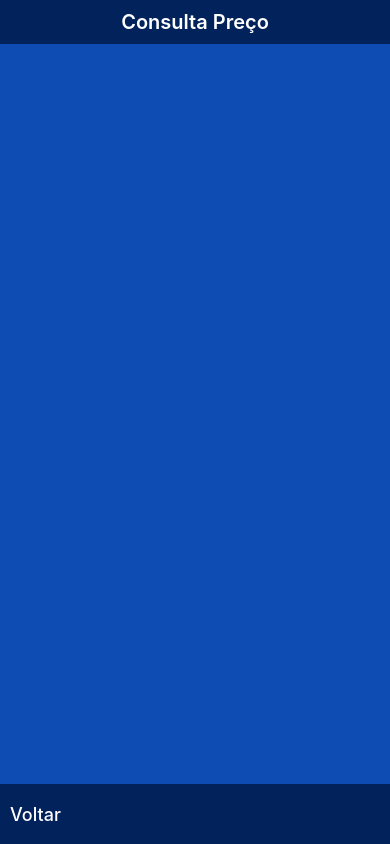
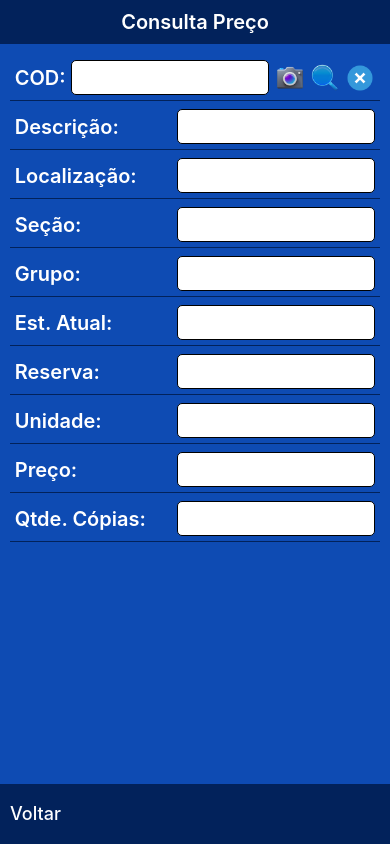
Before and after one commit to Mac-Sistemas-2-0/MacColetorReact, a React Native app: screen /CONSULTAPRECO in a window 390 px wide. Built offline with nearby package versions, Linux system fonts and the light colour scheme.

Commit message:
adicionar paginas

```diff
--- a/App.js
+++ b/App.js
@@ -10,7 +10,7 @@ import Menu from "./app/pages/Menu";
 import Inventario from "./app/pages/Inventario";
 import ImpEtiqueta from "./app/pages/ImpEtiqueta";
 import ConsultaPreco from "./app/pages/ConsultaPreco";
-import Cotacao from "./app/pages/Cotacao";
+import SolicitarCotacao from "./app/pages/SolicitarCotacao";
 
 
 const stack = createNativeStackNavigator();
@@ -65,8 +65,8 @@ export default function App() {
           }}
           />
           <stack.Screen
-          name="COTACAO"
-          component={Cotacao}
+          name="SOLICITARCOTACAO"
+          component={SolicitarCotacao}
           options={{
             headerShown: false
           }}
--- a/app/components/cardMenu.js
+++ b/app/components/cardMenu.js
@@ -27,7 +27,7 @@ const CardMenu = () => {
     {
       nome: "Cotação",
       icon: require('../assets/images/iconGrafico.png'),
-      nav: () => navigate.navigate('COTACAO')
+      nav: () => navigate.navigate('SOLICITARCOTACAO')
     }
   ]
   const {
--- a/app/context/Provider.js
+++ b/app/context/Provider.js
@@ -21,8 +21,16 @@ function Provider({ children }) {
   const [STATUS_INVENTARIO, setSTATUS_INVENTARIO] = useState("");
   const [TIPO_INVENTARIO, setTIPO_INVENTARIO] = useState("");
   const [UNIDADE_INVENTARIO, setUNIDADE_INVENTARIO] = useState("");
-  const [ESTADO_ATUAL_INVENTARIO, setSTADO_ATUAL_INVENTARIO] = useState("");
-  const [ESTADO_APURADO_INVENTARIO, setESTADO_APURADO_INVENTARIO] = useState("");
+  const [ESTADO_ATUAL_INVENTARIO, setESTADO_ATUAL_INVENTARIO] = useState("");
+  const [ESTADO_APURADO_INVENTARIO, setESTADO_APURADO_INVENTARIO,] = useState("");
+  //Consulta preco
+  const [SECAO_CONSULTA_PRECO, set_SECAO_CONSULTA_PRECO] = useState("");
+  const [GRUPO_CONSULTA_PRECO, set_GRUPO_CONSULTA_PRECO] = useState("");
+  const [RESERVA_CONSULTA_PRECO, set_RESERVA_CONSULTA_PRECO] = useState("");
+  const [PRECO_CONSULTA_PRECO, set_PRECO_CONSULTA_PRECO] = useState("");
+  const [COPIAS_CONSULTA_PRECO, set_COPIAS_CONSULTA_PRECO] = useState("");
+  // Solicitar Cotacao
+  const [QUANTIDADE_SOLICITAR_COTACAO, set_QUANTIDADE_SOLICITAR_COTACAO] = useState("");
 
   const contextValue = {
     stateA, setStateA,
@@ -33,17 +41,25 @@ function Provider({ children }) {
     // VARIAVEIS DE CONEXAO COM HOST
     PORTA, CAPTURA_PORTA,
     SERVIDOR, CAPTURA_SERVIDOR,
-    //VARIAVEIS MENU
+    //VARIAVEIS TELA MENU
     VENDEDOR, setVENDEDOR,
-    // VARIAIS TELA INVENTARIO
+    // VARIAVEIS TELA INVENTARIO
     COD_INVENTARIO, setCOD_INVENTARIO,
     DESCRICAO_INVENTARIO, setDESCRICAO_INVENTARIO,
     LOCALIZACAO_INVENTARIO, setLOCALIZACAO_INVENTARIO,
     STATUS_INVENTARIO, setSTATUS_INVENTARIO,
     TIPO_INVENTARIO, setTIPO_INVENTARIO,
     UNIDADE_INVENTARIO, setUNIDADE_INVENTARIO,
-    ESTADO_ATUAL_INVENTARIO, setSTADO_ATUAL_INVENTARIO,
-    ESTADO_APURADO_INVENTARIO, setESTADO_APURADO_INVENTARIO
+    ESTADO_ATUAL_INVENTARIO, setESTADO_ATUAL_INVENTARIO,
+    ESTADO_APURADO_INVENTARIO, setESTADO_APURADO_INVENTARIO,
+    // VARIAVEIS TELA CONSULTA PRECO
+    SECAO_CONSULTA_PRECO, set_SECAO_CONSULTA_PRECO,
+    GRUPO_CONSULTA_PRECO, set_GRUPO_CONSULTA_PRECO,
+    RESERVA_CONSULTA_PRECO, set_RESERVA_CONSULTA_PRECO,
+    PRECO_CONSULTA_PRECO, set_PRECO_CONSULTA_PRECO,
+    COPIAS_CONSULTA_PRECO, set_COPIAS_CONSULTA_PRECO,
+    // VARIAVEIS TELA SOLICITAR COTACAO
+    QUANTIDADE_SOLICITAR_COTACAO, set_QUANTIDADE_SOLICITAR_COTACAO,
   };
 
   return (
--- a/app/pages/ConsultaPreco.js
+++ b/app/pages/ConsultaPreco.js
@@ -1,14 +1,71 @@
 import React, { useContext } from "react";
-import { StyleSheet, Text, Pressable, View } from "react-native";
 import AppContext from '../context/AppContext';
+import { StyleSheet,
+  Text,
+  Pressable,
+  View,
+  TextInput,
+  Alert,
+  Image
+} from "react-native";
 import {useNavigation} from '@react-navigation/native';
+
+import CardComp from "../components/codComp";
 
 const ConsultaPreco = () => {
   const navigate = useNavigation()
+
   const {
-    PORTA, CAPTURA_PORTA,
-    SERVIDOR, CAPTURA_SERVIDOR
+    DESCRICAO_INVENTARIO, setDESCRICAO_INVENTARIO,
+    LOCALIZACAO_INVENTARIO, setLOCALIZACAO_INVENTARIO,
+    SECAO_CONSULTA_PRECO, set_SECAO_CONSULTA_PRECO,
+    GRUPO_CONSULTA_PRECO, set_GRUPO_CONSULTA_PRECO,
+    UNIDADE_INVENTARIO, setUNIDADE_INVENTARIO,
+    ESTADO_ATUAL_INVENTARIO, setESTADO_ATUAL_INVENTARIO,
+    RESERVA_CONSULTA_PRECO, set_RESERVA_CONSULTA_PRECO,
+    PRECO_CONSULTA_PRECO, set_PRECO_CONSULTA_PRECO,
+    COPIAS_CONSULTA_PRECO, set_COPIAS_CONSULTA_PRECO
   } = useContext(AppContext);
+
+  const dataInput = [
+    {
+      nome: "Descrição: ",
+      function: () => setDESCRICAO_INVENTARIO
+    },
+    {
+      nome: "Localização: ",
+      function: () => setLOCALIZACAO_INVENTARIO
+    },
+    {
+      nome: "Seção: ",
+      function: () => set_SECAO_CONSULTA_PRECO
+    },
+    {
+      nome: "Grupo: ",
+      function: () => set_GRUPO_CONSULTA_PRECO
+    },
+    {
+      nome: "Est. Atual: ",
+      function: () => setESTADO_ATUAL_INVENTARIO
+    },
+    {
+      nome: "Reserva: ",
+      function: () => set_RESERVA_CONSULTA_PRECO
+    },
+    {
+    nome: "Unidade: ",
+    function: () => setUNIDADE_INVENTARIO
+    },
+    {
+      nome: "Preço: ",
+      function: () => set_PRECO_CONSULTA_PRECO
+    },
+    {
+      nome: "Qtde. Cópias: ",
+      function: () => set_COPIAS_CONSULTA_PRECO
+    },
+  ];
+
   return (
     // container global
     <View style={styles.tela} >
@@ -20,6 +77,21 @@ const ConsultaPreco = () => {
       </View>
       {/* Corpo da aplicacao */}
       <View style={styles.centeredView}>
+        <CardComp/>
+        { dataInput.map((e) => {
+            return(
+              <View style={ styles.inputContainer} key={e.nome}>
+                <Text style={styles.titleInput}>{e.nome}</Text>
+                <TextInput
+                  style={styles.input}
+                  onChangeText={e.function}
+                  placeholderTextColor ="#FFFFFF"
+                  keyboardType="text"
+                />
+              </View>
+            )
+          })
+        }
       </View>
       {/* Rodape */}
       <View style={styles.footerLogin}>
@@ -36,8 +108,15 @@ const ConsultaPreco = () => {
 
 const styles = StyleSheet.create({
   centeredView: {
-    justifyContent: "center",
-    alignItems: "center",
+    width: "95%",
+    height: "85%",
+    borderRadius: 10,
+    flexWrap: "nowrap",
+  },
+  logoFooterBTN: {
+    width: 30,
+    marginLeft: 5,
+    height: 30
   },
   tela: {
     justifyContent: "space-between",
@@ -55,7 +134,23 @@ const styles = StyleSheet.create({
   title: {
     fontSize: 20,
     fontWeight: "600",
-    color: "#FFFFFF"
+    color: "#FFF"
+  },
+  inputContainer: {
+    flexDirection: "row",
+    flexWrap: "wrap",
+    justifyContent: "space-between",
+    alignItems: "center",
+    borderBottomWidth: 1,
+    padding: 5,
+    marginTop: 3,
+    borderBottomColor: "#02225B"
+  },
+  titleInput: {
+    fontSize: 20,
+    fontWeight: "600",
+    position: "relative",
+    color: "#FFF"
   },
   button: {
     borderRadius: 2,
@@ -76,16 +171,15 @@ const styles = StyleSheet.create({
     textAlign: "center"
   },
   input: {
-    height: 40,
-    width: 300,
-    borderWidth: 2,
+    height: 35,
+    width: "55%",
+    borderWidth: 1,
     borderRadius: 5,
-    marginBottom: 10,
-    marginTop: 10,
-    padding: 10,
-    color: "#FFFFFF",
-    fontSize: 15,
-    backgroundColor: "#577BFF",
+    padding: 5,
+    marginLeft: 5,
+    color: "#000",
+    fontSize: 20,
+    backgroundColor: "#FFF",
   },
   footerLogin: {
     flexDirection: "row",
--- a/app/pages/ImpEtiqueta.js
+++ b/app/pages/ImpEtiqueta.js
@@ -1,14 +1,31 @@
 import React, { useContext } from "react";
-import { StyleSheet, Text, Pressable, View } from "react-native";
+import { StyleSheet,
+  Text,
+  Pressable,
+  View,
+  TextInput,
+  Alert,
+  Image
+} from "react-native";
 import AppContext from '../context/AppContext';
 import {useNavigation} from '@react-navigation/native';
+
+import CardComp from "../components/codComp";
 
 const ImpEtiqueta = () => {
   const navigate = useNavigation()
   const {
-    PORTA, CAPTURA_PORTA,
-    SERVIDOR, CAPTURA_SERVIDOR
+    COPIAS_CONSULTA_PRECO, set_COPIAS_CONSULTA_PRECO
   } = useContext(AppContext);
+
+  const dataInput = [
+    {
+      nome: "Qtde. Cópias: ",
+      function: () => set_COPIAS_CONSULTA_PRECO
+    },
+  ];
+
+
   return (
     // container global
     <View style={styles.tela} >
@@ -20,6 +37,21 @@ const ImpEtiqueta = () => {
       </View>
       {/* Corpo da aplicacao */}
       <View style={styles.centeredView}>
+        <CardComp/>
+        { dataInput.map((e) => {
+            return(
+              <View style={ styles.inputContainer} key={e.nome}>
+                <Text style={styles.titleInput}>{e.nome}</Text>
+                <TextInput
+                  style={styles.input}
+                  onChangeText={e.function}
+                  placeholderTextColor ="#FFFFFF"
+                  keyboardType="text"
+                />
+              </View>
+            )
+          })
+        }
       </View>
       {/* Rodape */}
       <View style={styles.footerLogin}>
@@ -36,8 +68,15 @@ const ImpEtiqueta = () => {
 
 const styles = StyleSheet.create({
   centeredView: {
-    justifyContent: "center",
-    alignItems: "center",
+    width: "95%",
+    height: "85%",
+    borderRadius: 10,
+    flexWrap: "nowrap",
+  },
+  logoFooterBTN: {
+    width: 30,
+    marginLeft: 5,
+    height: 30
   },
   tela: {
     justifyContent: "space-between",
@@ -55,7 +94,23 @@ const styles = StyleSheet.create({
   title: {
     fontSize: 20,
     fontWeight: "600",
-    color: "#FFFFFF"
+    color: "#FFF"
+  },
+  inputContainer: {
+    flexDirection: "row",
+    flexWrap: "wrap",
+    justifyContent: "space-between",
+    alignItems: "center",
+    borderBottomWidth: 1,
+    padding: 5,
+    marginTop: 3,
+    borderBottomColor: "#02225B"
+  },
+  titleInput: {
+    fontSize: 20,
+    fontWeight: "600",
+    position: "relative",
+    color: "#FFF"
   },
   button: {
     borderRadius: 2,
@@ -76,16 +131,15 @@ const styles = StyleSheet.create({
     textAlign: "center"
   },
   input: {
-    height: 40,
-    width: 300,
-    borderWidth: 2,
+    height: 35,
+    width: "55%",
+    borderWidth: 1,
     borderRadius: 5,
-    marginBottom: 10,
-    marginTop: 10,
-    padding: 10,
-    color: "#FFFFFF",
-    fontSize: 15,
-    backgroundColor: "#577BFF",
+    padding: 5,
+    marginLeft: 5,
+    color: "#000",
+    fontSize: 20,
+    backgroundColor: "#FFF",
   },
   footerLogin: {
     flexDirection: "row",
--- a/app/pages/Cotacao.js
+++ b/app/pages/SolicitarCotacao.js
@@ -1,25 +1,66 @@
 import React, { useContext } from "react";
-import { StyleSheet, Text, Pressable, View } from "react-native";
+import { StyleSheet,
+  Text,
+  Pressable,
+  View,
+  TextInput,
+  Alert,
+  Image
+} from "react-native";
 import AppContext from '../context/AppContext';
 import {useNavigation} from '@react-navigation/native';
+import CardComp from "../components/codComp";
 
 const Cotacao = () => {
   const navigate = useNavigation()
   const {
-    PORTA, CAPTURA_PORTA,
-    SERVIDOR, CAPTURA_SERVIDOR
+    DESCRICAO_INVENTARIO, setDESCRICAO_INVENTARIO,
+    ESTADO_ATUAL_INVENTARIO, setESTADO_ATUAL_INVENTARIO,
+    QUANTIDADE_SOLICITAR_COTACAO, set_QUANTIDADE_SOLICITAR_COTACAO,
   } = useContext(AppContext);
+
+  const dataInput = [
+    {
+      nome: "Descrição: ",
+      function: () => setDESCRICAO_INVENTARIO
+    },
+    {
+      nome: "Est. Atual: ",
+      function: () => setESTADO_ATUAL_INVENTARIO
+    },
+
+    {
+      nome: "Quantidade: ",
+      function: () => set_QUANTIDADE_SOLICITAR_COTACAO
+    },
+  ];
+
   return (
     // container global
     <View style={styles.tela} >
       {/* Cabecalho */}
       <View style={styles.header}>
         <Text style={styles.title}>
-          Cotação
+          Solicitar Cotação
         </Text>
       </View>
       {/* Corpo da aplicacao */}
       <View style={styles.centeredView}>
+        <CardComp/>
+        { dataInput.map((e) => {
+            return(
+              <View style={ styles.inputContainer} key={e.nome}>
+                <Text style={styles.titleInput}>{e.nome}</Text>
+                <TextInput
+                  style={styles.input}
+                  onChangeText={e.function}
+                  placeholderTextColor ="#FFFFFF"
+                  keyboardType="text"
+                />
+              </View>
+            )
+          })
+        }
       </View>
       {/* Rodape */}
       <View style={styles.footerLogin}>
@@ -36,8 +77,15 @@ const Cotacao = () => {
 
 const styles = StyleSheet.create({
   centeredView: {
-    justifyContent: "center",
-    alignItems: "center",
+    width: "95%",
+    height: "85%",
+    borderRadius: 10,
+    flexWrap: "nowrap",
+  },
+  logoFooterBTN: {
+    width: 30,
+    marginLeft: 5,
+    height: 30
   },
   tela: {
     justifyContent: "space-between",
@@ -55,7 +103,23 @@ const styles = StyleSheet.create({
   title: {
     fontSize: 20,
     fontWeight: "600",
-    color: "#FFFFFF"
+    color: "#FFF"
+  },
+  inputContainer: {
+    flexDirection: "row",
+    flexWrap: "wrap",
+    justifyContent: "space-between",
+    alignItems: "center",
+    borderBottomWidth: 1,
+    padding: 5,
+    marginTop: 3,
+    borderBottomColor: "#02225B"
+  },
+  titleInput: {
+    fontSize: 20,
+    fontWeight: "600",
+    position: "relative",
+    color: "#FFF"
   },
   button: {
     borderRadius: 2,
@@ -76,16 +140,15 @@ const styles = StyleSheet.create({
     textAlign: "center"
   },
   input: {
-    height: 40,
-    width: 300,
-    borderWidth: 2,
+    height: 35,
+    width: "55%",
+    borderWidth: 1,
     borderRadius: 5,
-    marginBottom: 10,
-    marginTop: 10,
-    padding: 10,
-    color: "#FFFFFF",
-    fontSize: 15,
-    backgroundColor: "#577BFF",
+    padding: 5,
+    marginLeft: 5,
+    color: "#000",
+    fontSize: 20,
+    backgroundColor: "#FFF",
   },
   footerLogin: {
     flexDirection: "row",
```
